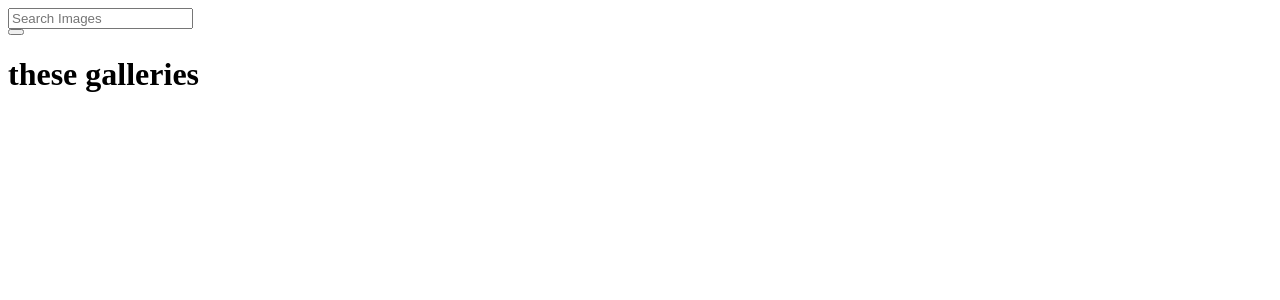
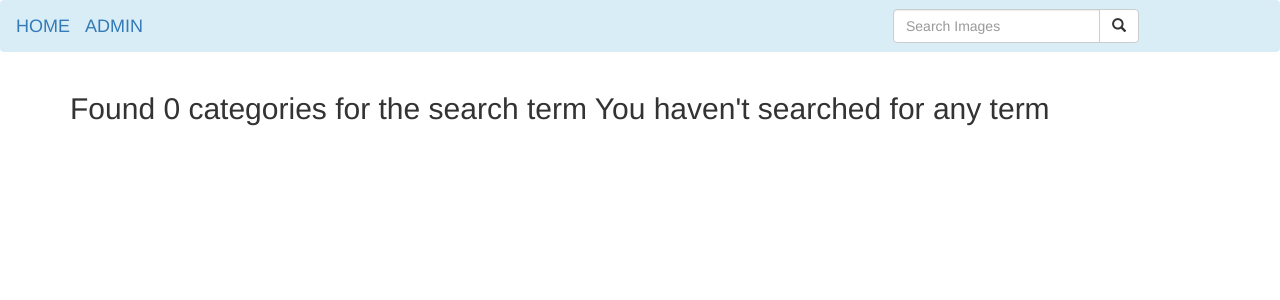
Before and after one commit to Moni-que/DjangoPhotoGallery, a Django app: page /search/ in a window 1280 px wide. Shown: the top 300 px of the page. Run offline with Django 4.2, Linux system fonts and the light colour scheme; some libraries are stand-ins or nearby versions.

Commit message:
create and verify search form

```diff
--- a/PhotoGallery/templates/all_images/add.html
+++ b/PhotoGallery/templates/all_images/add.html
@@ -8,7 +8,7 @@
             <div class="col-md-4">
                 <a class="btn btn-info my-3" href="{% url 'gallery' %}">Go Back</a>
                 <div class="card">
-                    <form method="POST" action="" enctype="multipart/form-data">
+                    <form class="" method="POST" action="" enctype="multipart/form-data">
                         {% csrf_token %}
                         <div class="form-group m-3">
                             <label>Description</label>
--- a/PhotoGallery/templates/all_images/search.html
+++ b/PhotoGallery/templates/all_images/search.html
@@ -1,6 +1,26 @@
-<!-- {%extends 'all_images/base.html'%}
+{%extends 'all_images/base.html'%}
 {% block content %}
-    <div class="container">
-        <h1>these galleries</h1>
+
+<div class="container">
+
+    <div class="row">
+      {% if categories%}
+        <h2>Found {{ categories|length }} of searched term {{message}}</h2>
+      {% else %}
+        <h2> Found 0 categories for the search term {{message}}</h2>
+      {% endif %}
+
     </div>
-{% endblock %} -->
+
+    <div class="row">
+
+    {% if categories %}
+      {% for category in categories %}
+        <div class="col-sm-6 col-md-3">
+            <h1>{{category.name}}</h1>
+        </div>
+      {% endfor %}
+    {% endif %}
+    </div>
+  </div>
+{% endblock %}
--- a/PhotoGallery/templates/navbar.html
+++ b/PhotoGallery/templates/navbar.html
@@ -7,10 +7,10 @@
     <!-- Adding a search form  -->
     <div class="col-sm-4 col-md-4 navbar-right">
 
-      <form class="navbar-form" role="search" action="">
+      <form class="navbar-form" role="search" action="{% url 'search_results' %}">
 
         <div class="input-group">
-          <input type="text" class="form-control" placeholder="Search Images" name="">
+          <input type="text" class="form-control" placeholder="Search Images" name="Category">
           <div class="input-group-btn">
             <button class="btn btn-default" type="submit"><i class="glyphicon glyphicon-search"></i></button>
           </div>
--- a/PhotoGallery/views.py
+++ b/PhotoGallery/views.py
@@ -16,13 +16,9 @@
     context = { 'categories':  categories, 'photos': photos, 'date': date}
     return render(request, 'all_images/gallery.html', context)
 
-def photo_details(request):
+def photo_details(request,pk):
     photo = Image.objects.get(id=pk)
     return render(request, 'all_images/photo.html', {'photo': photo})
-
-
-def search_results(request):
-    return render(request, 'all_images/search.html')
 
 
 def add_photo(request):
@@ -41,3 +37,14 @@
         return redirect('gallery')
     context = { 'categories':  categories}
     return render(request, 'all_images/add.html', context)
+
+
+def search_results(request):
+    if 'Category' in request.GET and request.GET["Category"]:
+        search_term = request.GET.get("Category")
+        searched_categories = Image.search_by_category(search_term)
+        message =f"{search_term}"
+        return render(request, 'all_images/search.html', {"message":message, "categories":searched_categories})
+    else:
+        message ="You haven't searched for any term"
+        return render(request, 'all_images/search.html',{"message":message})
--- a/static/css/basephotos.css
+++ b/static/css/basephotos.css
@@ -1,9 +1,11 @@
-h1{
-  color: green;
-}
-
-
 .image-thumbnail{
     height:200px;
     object-fit: cover;
 }
+.my-image-div{
+  height: 90vh;
+}
+.my-image{
+  max-height:100%;
+  max-width: 100%;
+}
```
Also changed, not shown: PhotoGallery/models.py (+9 -0 lines), PhotoGallery/templates/all_images/gallery.html (+4 -4 lines), PhotoGallery/templates/all_images/photo.html (+4 -4 lines).
